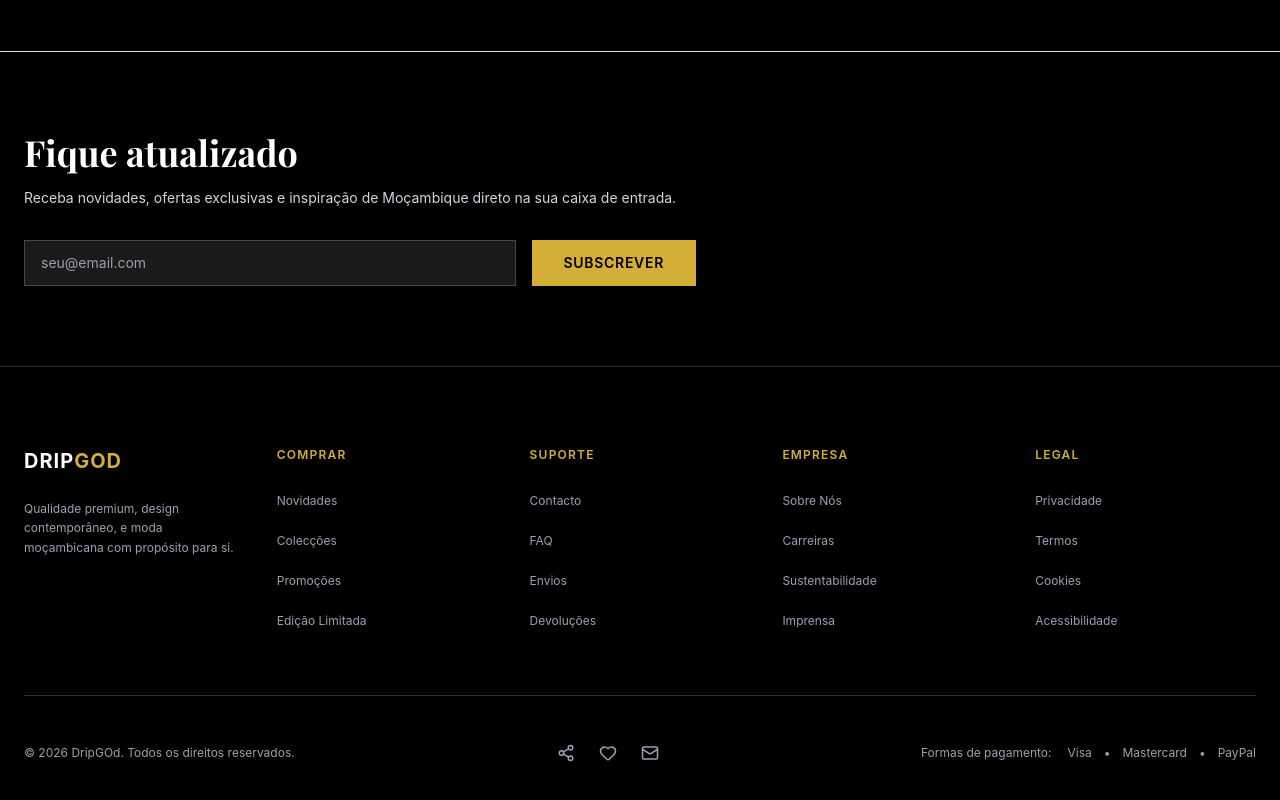
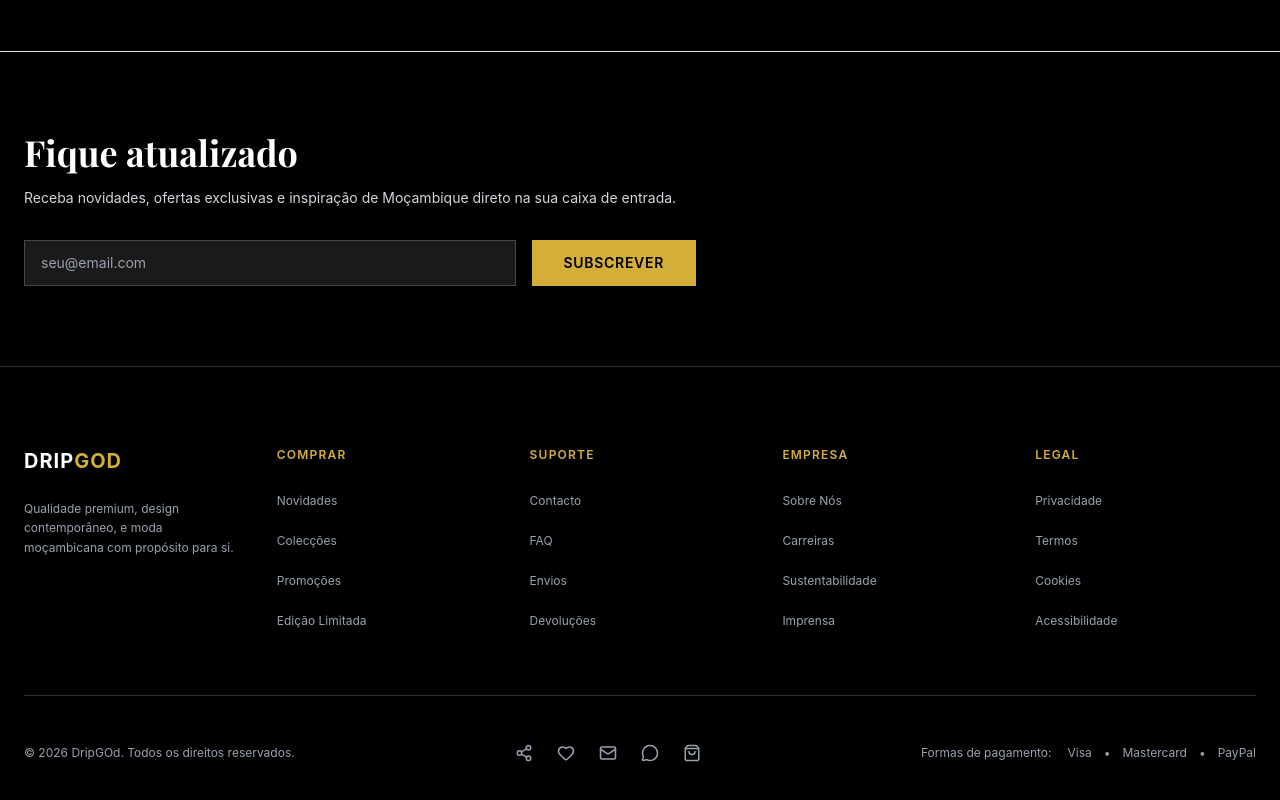
Before and after one commit to dev-zilton/fashion-website-improvements, a Next.js app: page / in a window 1280 px wide. Shown: the part 4424-5224 px from the top of the page. Built offline with nearby package versions, Linux system fonts and the light colour scheme.

Commit message:
feat: adiciona ícones de WhatsApp e Carrinho no rodapé

```diff
--- /dev/null
+++ b/app/sacola/page.tsx
@@ -0,0 +1,19 @@
+import { PageLayout } from '@/components/PageLayout'
+import { ShoppingBag } from 'lucide-react'
+
+export default function Page() {
+  return (
+    <PageLayout
+      title="Sacola"
+      description="Reveja os artigos que selecionou antes de finalizar a compra."
+    >
+      <div className="flex flex-col items-center justify-center py-20 text-center gap-4">
+        <ShoppingBag size={48} className="text-gray-400" />
+        <p className="text-gray-400 max-w-md">
+          A sua sacola está vazia. Explore a nossa colecção e adicione as
+          peças que mais gosta clicando em "Adicionar ao Carrinho".
+        </p>
+      </div>
+    </PageLayout>
+  )
+}
--- a/components/Footer.tsx
+++ b/components/Footer.tsx
@@ -3,7 +3,7 @@
 import { useState } from 'react'
 import Link from 'next/link'
 import { motion } from 'framer-motion'
-import { Mail, Share2, Heart } from 'lucide-react'
+import { Mail, Share2, Heart, MessageCircle, ShoppingBag } from 'lucide-react'
 import { Toast } from './Toast'
 import { useToast } from '@/hooks/useToast'
 
@@ -91,6 +91,8 @@ export function Footer() {
     { icon: Share2, type: 'share' as const, href: undefined, label: 'Share' },
     { icon: Heart, type: 'link' as const, href: '/favoritos', label: 'Wishlist' },
     { icon: Mail, type: 'mailto' as const, href: 'mailto:Ziltontuaireabdulj@gmail.com', label: 'Email' },
+    { icon: MessageCircle, type: 'whatsapp' as const, href: 'https://wa.me/258843792635', label: 'WhatsApp' },
+    { icon: ShoppingBag, type: 'link' as const, href: '/sacola', label: 'Carrinho' },
   ]
 
   return (
@@ -190,6 +192,20 @@ export function Footer() {
                   </button>
                 )
               }
+              if (type === 'whatsapp') {
+                return (
+                  <a
+                    key={label}
+                    href={href}
+                    target="_blank"
+                    rel="noopener noreferrer"
+                    className="text-gray-400 hover:text-accent transition-colors"
+                    aria-label={label}
+                  >
+                    <Icon size={18} />
+                  </a>
+                )
+              }
               return (
                 <Link
                   key={label}
```
